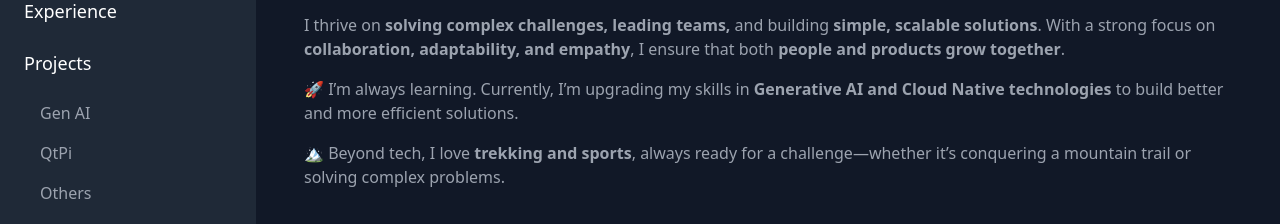
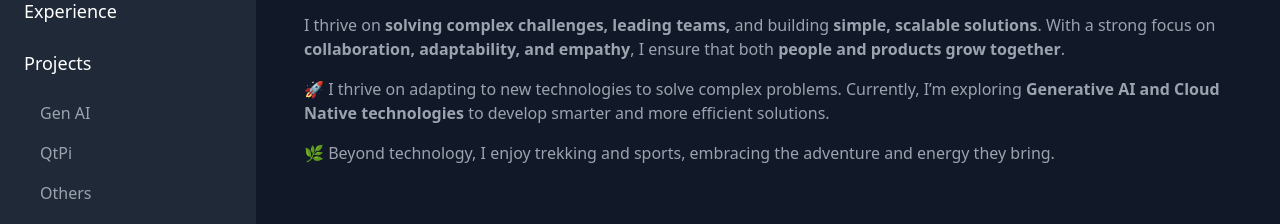
Before and after one commit to raghua9/raghua9.github.io, a plain HTML site: page index.html in a window 1280 px wide. Shown: the part 223-447 px from the top of the page. Drawn offline with nearby package versions, Linux system fonts and the light colour scheme.

Commit message:
Minor Changes

```diff
--- a/index.html
+++ b/index.html
@@ -69,14 +69,15 @@
                         I ensure that both <span class="font-semibold">people and products grow together</span>.
                     </p>
                     <p class="text-gray-400 mt-4">
-                        🚀 I’m always learning. Currently, I’m upgrading my skills in
-                        <span class="font-semibold">Generative AI and Cloud Native technologies</span>
-                        to build better and more efficient solutions.
+                        🚀 I thrive on adapting to new technologies to solve complex problems.
+                        Currently, I’m exploring <span class="font-semibold">Generative AI and Cloud Native technologies</span>
+                        to develop smarter and more efficient solutions.
                     </p>
+
                     <p class="text-gray-400 mt-4">
-                        🏔️ Beyond tech, I love <span class="font-semibold">trekking and sports</span>,
-                        always ready for a challenge—whether it’s conquering a mountain trail or solving complex problems.
+                        🌿 Beyond technology, I enjoy trekking and sports, embracing the adventure and energy they bring.
                     </p>
+
                 </div>
             </section>
 
@@ -150,7 +151,7 @@
                     <div class="bg-gray-800 p-6 rounded-lg mt-4">
                         <h4 class="text-xl font-semibold">RAG - LangChain</h4>
                         <p class="mt-2 text-gray-300">Implemented Retrieval-Augmented Generation (RAG) using LangChain and ChromaDB to enhance response accuracy with external knowledge sources.</p>
-                    <a href="projects/rag_langchain.html" class="text-blue-400 hover:underline">Read More</a>
+                        <a href="projects/rag_langchain.html" class="text-primary hover:underline">Read More</a>
                 </div>
                 </div>
             </section>
```
